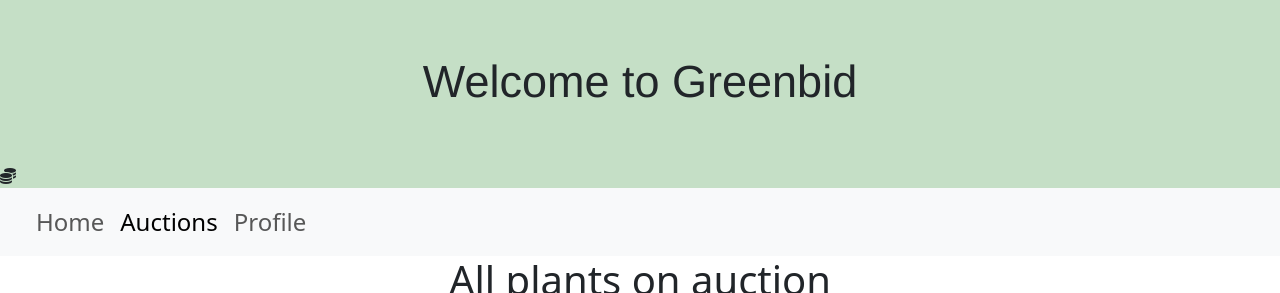
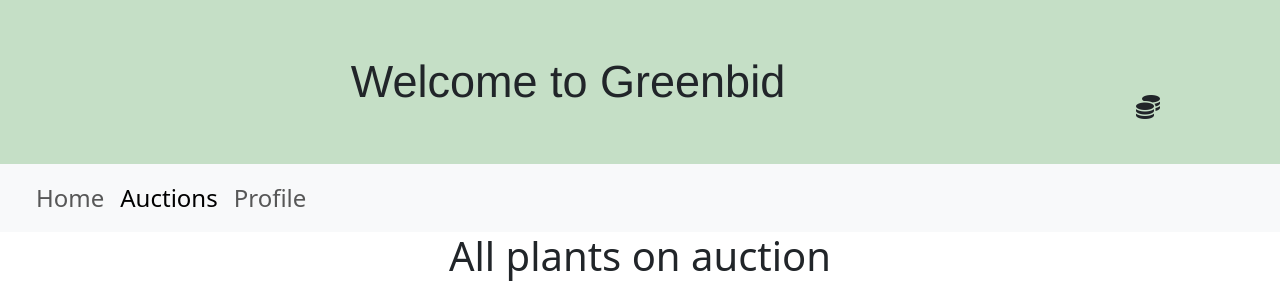
Before and after one commit to elinkrull/semester-project-2, a website: page auctions/index.html in a window 1280 px wide. Shown: the top 293 px of the page. Drawn offline with nearby package versions, Linux system fonts and the light colour scheme; files that its build step writes are made by us from their sources.

Commit message:
adds coins icon to all html pages

```diff
--- a/auctions/index.html
+++ b/auctions/index.html
@@ -14,8 +14,12 @@
 
 <body class="min-vh-100 d-flex flex-column flex-body">
 	<header class="bg-primary">
-		<a class="nav-link my-5 text-center logo" href="../index.html">Welcome to Greenbid</a>
-		<i id="coins" class="fa-solid fa-coins"></i>
+		<div class="row">
+			<div class="col-12 d-flex align-items-center">
+				<a class="nav-link text-center mx-auto logo p-5" href="../index.html">Welcome to Greenbid</a>
+				<i class="fa-solid fa-coins custom-coins"></i>
+			</div>
+		</div>
 		<nav class="navbar navbar-expand-lg bg-body-tertiary">
 			<div class="container-fluid">
 				<a class="navbar-brand"></a>
```
Also changed, not shown: index.html (+6 -1 lines), login/index.html (+6 -1 lines).
